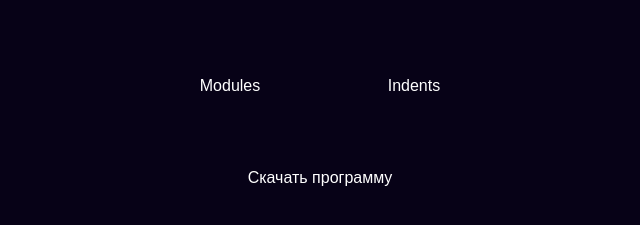
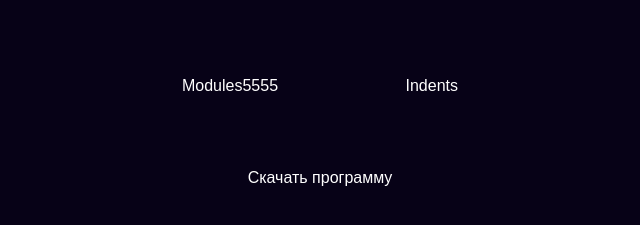
Before and after one commit to BliznGg/3, a plain HTML site: page index.html in a window 1280 px wide. Shown: the part 331-556 px from the top of the page, without its empty margins (320-960 px from the left). Drawn offline with Linux system fonts and the light colour scheme.

Commit message:
дописал 555 в модулях

```diff
--- a/index.html
+++ b/index.html
@@ -15,7 +15,7 @@
     <a href="https://skillbox.ru/" target="_blank" class="logo"><img src="../img/logo-light.png"></a>
 
     <div class="index-links">
-      <a href="../modules.html" target="_blank" class="links">Modules</a>
+      <a href="../modules.html" target="_blank" class="links">Modules5555</a>
       <a href="../article.html" target="_blank" class="links">Indents</a>
     </div>
 
```
